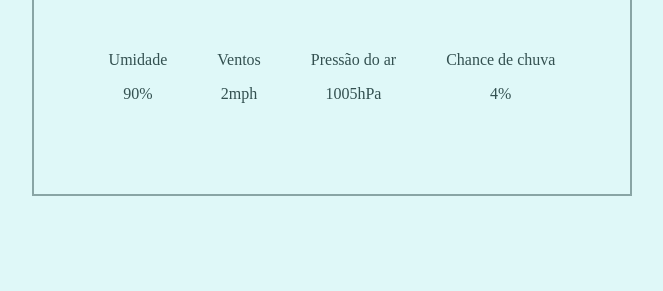
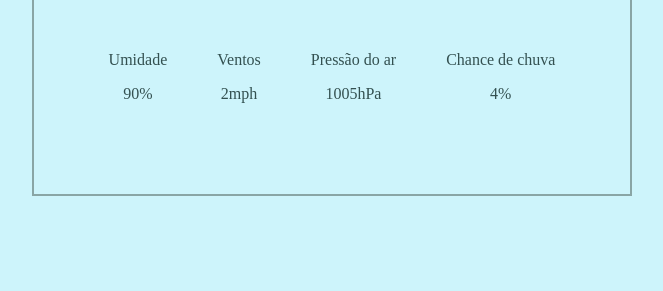
Before and after one commit to guh99998/weather_forecast, a plain HTML site: page index.html in a window 1280 px wide. Shown: the part 509-800 px from the top of the page, without its empty margins (308-971 px from the left). Drawn offline with Linux system fonts and the light colour scheme.

Commit message:
Removendo cores não utilizadas

```diff
--- a/style.css
+++ b/style.css
@@ -1,12 +1,7 @@
 :root {
-  --light-blue: #DFF8F8;
-  --light-brown: #BA9D8C;
-  --light-orange: #FAAB7D;
+  --light-blue: #CDF4FB;
   --other-blue: #89A5A5;
-  --other-brown: #7A6B62;
   --dark-blue: #335050;
-  --test-change-orange: #3CA69D;
-
 }
 
 body {
```
